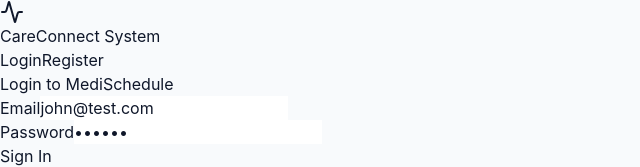
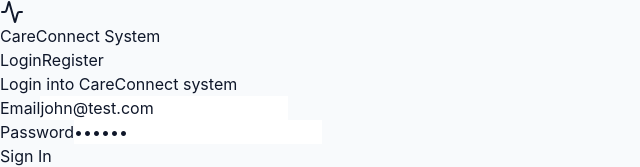
Before and after one commit to sudhanshu-singh03/CareConnect-System, a React (Vite) app in the folder frontend/: page /login in a window 1280 px wide. Shown: the top 167 px of the page, without its empty margins (0-640 px from the left). Built offline with nearby package versions, Linux system fonts and the light colour scheme.

Commit message:
Change in login page

```diff
--- a/frontend/src/pages/Login.jsx
+++ b/frontend/src/pages/Login.jsx
@@ -21,7 +21,7 @@
 
     return (
         <div className="max-w-md mx-auto mt-10 bg-white p-8 rounded-lg shadow">
-            <h2 className="text-2xl font-bold mb-6 text-center text-slate-800">Login to MediSchedule</h2>
+            <h2 className="text-2xl font-bold mb-6 text-center text-slate-800">Login into CareConnect system</h2>
             {error && <div className="bg-red-100 text-red-700 p-3 rounded mb-4">{error}</div>}
             <form onSubmit={handleSubmit}>
                 <div className="mb-4">
```
